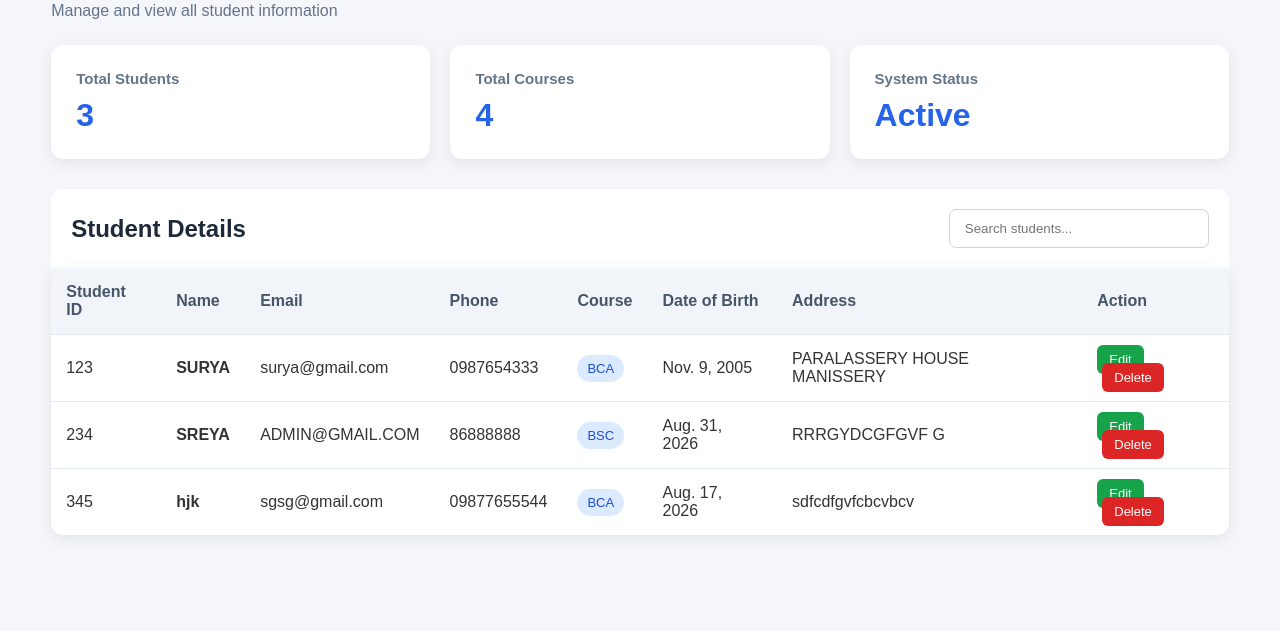
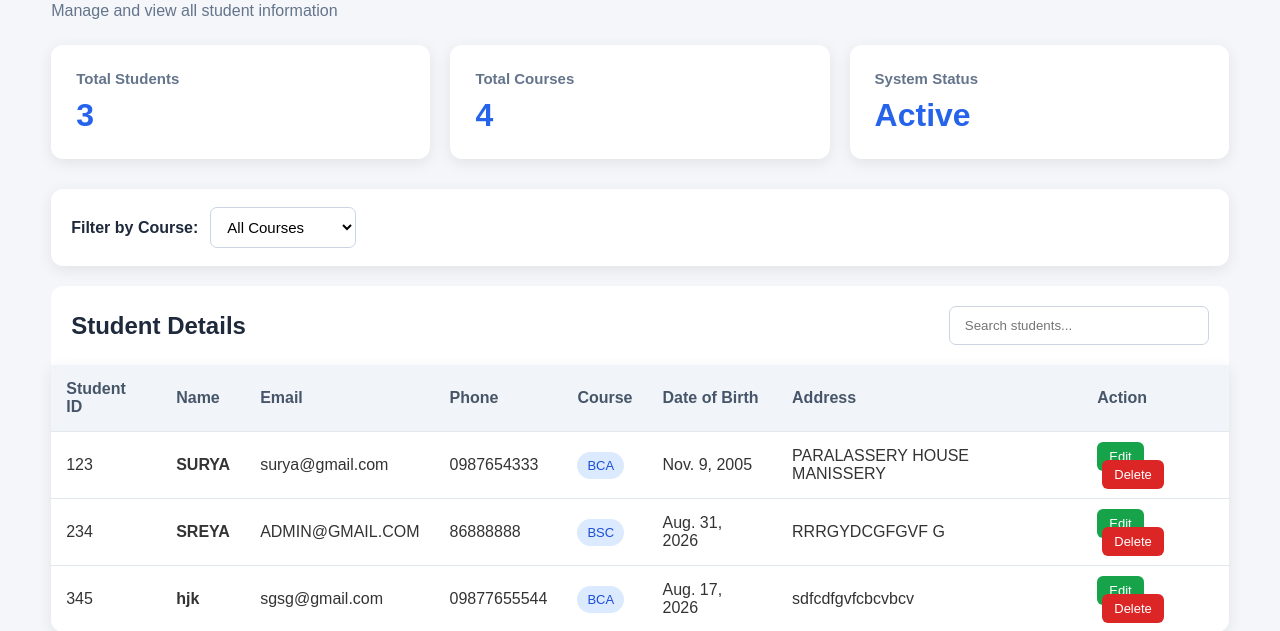
Before and after one commit to suryaexouzia-beep/student_management, a Django app: page / in a window 1280 px wide. Shown: the part 148-779 px from the top of the page. Before the commit the page ends 692 px from the top, so only its background shows below. Run offline with Django 5.2, Linux system fonts and the light colour scheme; data comes from the database, SQL or seed files in the repository.

Commit message:
Added course filter

```diff
--- a/students/templates/students/home.html
+++ b/students/templates/students/home.html
@@ -1,3 +1,4 @@
+
 <!DOCTYPE html>
 <html lang="en">
 <head>
@@ -93,6 +94,37 @@
             color: #2563eb;
         }
 
+        /* Course Filter */
+        .filter-form {
+            background: white;
+            padding: 18px 20px;
+            margin-bottom: 20px;
+            border-radius: 12px;
+            box-shadow: 0 4px 15px rgba(0,0,0,0.08);
+            display: flex;
+            align-items: center;
+            gap: 12px;
+        }
+
+        .filter-form label {
+            font-weight: bold;
+            color: #1e293b;
+        }
+
+        .filter-form select {
+            padding: 10px 35px 10px 12px;
+            border: 1px solid #cbd5e1;
+            border-radius: 7px;
+            font-size: 15px;
+            background: white;
+            cursor: pointer;
+            outline: none;
+        }
+
+        .filter-form select:focus {
+            border-color: #2563eb;
+        }
+
         /* Search */
         .top-section {
             background: white;
@@ -184,6 +216,7 @@
 
         /* Mobile */
         @media (max-width: 800px) {
+
             .cards {
                 grid-template-columns: 1fr;
             }
@@ -201,6 +234,15 @@
             .navbar {
                 padding: 15px 20px;
             }
+
+            .filter-form {
+                flex-direction: column;
+                align-items: stretch;
+            }
+
+            .filter-form select {
+                width: 100%;
+            }
         }
     </style>
 </head>
@@ -209,42 +251,107 @@
 
     <!-- Navbar -->
     <div class="navbar">
+
         <h1>🎓 Student Management</h1>
 
         <a href="/admin/">Admin Panel</a>
+
     </div>
+
 
     <div class="container">
 
         <!-- Welcome -->
         <div class="welcome">
+
             <h2>Student Dashboard</h2>
-            <p>Manage and view all student information</p>
+
+            <p>
+                Manage and view all student information
+            </p>
+
         </div>
+
 
         <!-- Dashboard Cards -->
         <div class="cards">
 
             <div class="card">
+
                 <h3>Total Students</h3>
-                <div class="number">{{ students|length }}</div>
+
+                <div class="number">
+                    {{ students|length }}
+                </div>
+
             </div>
 
+
             <div class="card">
+
                 <h3>Total Courses</h3>
-                <div class="number">{{ courses|length }}</div>
+
+                <div class="number">
+                    {{ courses|length }}
+                </div>
+
             </div>
 
+
             <div class="card">
+
                 <h3>System Status</h3>
-                <div class="number">Active</div>
+
+                <div class="number">
+                    Active
+                </div>
+
             </div>
 
         </div>
 
-        <!-- Student Table -->
+
+        <!-- Course Filter -->
+        <form method="GET" class="filter-form">
+
+            <label for="course">
+                Filter by Course:
+            </label>
+
+            <select
+                name="course"
+                id="course"
+                onchange="this.form.submit()"
+            >
+
+                <option value="">
+                    All Courses
+                </option>
+
+                {% for course in courses %}
+
+                    <option
+                        value="{{ course.id }}"
+                        {% if selected_course == course.id|stringformat:"s" %}
+                            selected
+                        {% endif %}
+                    >
+                        {{ course.name }}
+                    </option>
+
+                {% endfor %}
+
+            </select>
+
+        </form>
+
+
+        <!-- Student Table Header -->
         <div class="top-section">
-            <h2>Student Details</h2>
+
+            <h2>
+                Student Details
+            </h2>
 
             <input
                 type="text"
@@ -253,24 +360,39 @@
                 placeholder="Search students..."
                 onkeyup="searchStudents()"
             >
+
         </div>
 
+
+        <!-- Student Table -->
         <div class="table-container">
 
             <table id="studentTable">
 
                 <thead>
+
                     <tr>
+
                         <th>Student ID</th>
+
                         <th>Name</th>
+
                         <th>Email</th>
+
                         <th>Phone</th>
+
                         <th>Course</th>
+
                         <th>Date of Birth</th>
+
                         <th>Address</th>
+
                         <th>Action</th>
+
                     </tr>
+
                 </thead>
+
 
                 <tbody>
 
@@ -278,31 +400,59 @@
 
                     <tr>
 
-                        <td>{{ student.student_id }}</td>
+                        <td>
+                            {{ student.student_id }}
+                        </td>
+
 
                         <td>
-                            <strong>{{ student.name }}</strong>
+                            <strong>
+                                {{ student.name }}
+                            </strong>
                         </td>
 
-                        <td>{{ student.email }}</td>
-
-                        <td>{{ student.phone }}</td>
 
                         <td>
+                            {{ student.email }}
+                        </td>
+
+
+                        <td>
+                            {{ student.phone }}
+                        </td>
+
+
+                        <td>
+
                             {% if student.course %}
+
                                 <span class="course">
                                     {{ student.course.name }}
                                 </span>
+
                             {% else %}
-                                <span>Not assigned</span>
+
+                                <span>
+                                    Not assigned
+                                </span>
+
                             {% endif %}
+
                         </td>
 
-                        <td>{{ student.date_of_birth }}</td>
-
-                        <td>{{ student.address }}</td>
 
                         <td>
+                            {{ student.date_of_birth }}
+                        </td>
+
+
+                        <td>
+                            {{ student.address }}
+                        </td>
+
+
+                        <td>
+
                             <a
                                 href="{% url 'update_student' student.id %}"
                                 class="edit"
@@ -310,22 +460,30 @@
                                 Edit
                             </a>
 
+
                             <a
                                 href="{% url 'delete_student' student.id %}"
                                 class="delete"
                             >
                                 Delete
                             </a>
+
                         </td>
 
                     </tr>
 
+
                     {% empty %}
 
                     <tr>
-                        <td colspan="8" class="empty">
+
+                        <td
+                            colspan="8"
+                            class="empty"
+                        >
                             No students found.
                         </td>
+
                     </tr>
 
                     {% endfor %}
@@ -339,6 +497,7 @@
     </div>
 
 
+    <!-- Search Script -->
     <script>
 
         function searchStudents() {
@@ -353,16 +512,25 @@
                 .getElementsByTagName("tbody")[0]
                 .getElementsByTagName("tr");
 
+
             for (let i = 0; i < rows.length; i++) {
 
-                let text = rows[i].textContent.toLowerCase();
+                let text = rows[i]
+                    .textContent
+                    .toLowerCase();
 
                 if (text.includes(input)) {
+
                     rows[i].style.display = "";
+
                 } else {
+
                     rows[i].style.display = "none";
+
                 }
+
             }
+
         }
 
     </script>
--- a/students/views.py
+++ b/students/views.py
@@ -1,15 +1,19 @@
 
 from django.shortcuts import render, get_object_or_404, redirect
 from django.db.models import Count
+from .models import Student, Course
+from django.shortcuts import render, get_object_or_404, redirect
 from .models import Student, Course
 
 
 def home(request):
     students = Student.objects.all()
+    courses = Course.objects.all()
 
-    courses = Course.objects.annotate(
-        student_count=Count("students")
-    )
+    course_id = request.GET.get("course")
+
+    if course_id:
+        students = students.filter(course_id=course_id)
 
     return render(
         request,
@@ -17,8 +21,10 @@ def home(request):
         {
             "students": students,
             "courses": courses,
+            "selected_course": course_id,
         }
     )
+
 
 
 def update_student(request, id):
```
